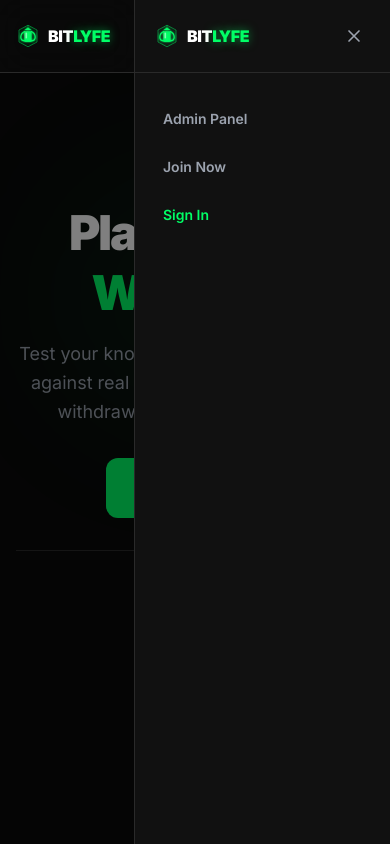
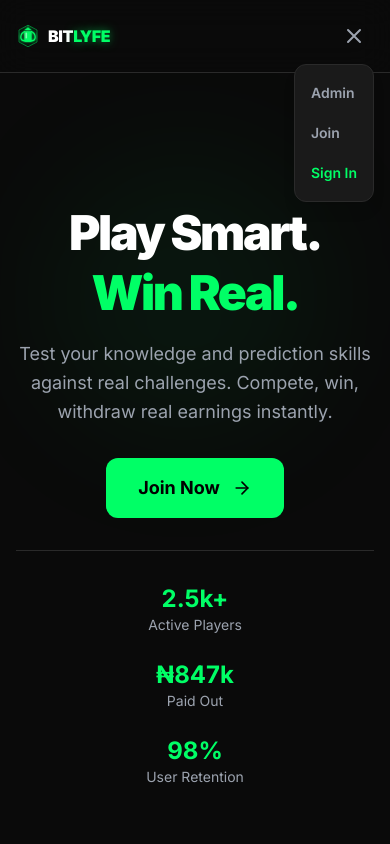
Before and after one commit to shedokedeyi558-bit/Triple-Threat-, a Next.js app: page / in a window 390 px wide. Both pictures are taken after a click on the button "Toggle menu". Shown: the top 844 px of the page. Built offline with nearby package versions, Linux system fonts and the light colour scheme; no server answers.

Commit message:
Implement compact popover mobile menu for landing page

```diff
--- a/app/page.tsx
+++ b/app/page.tsx
@@ -145,39 +145,29 @@ export default function LandingPage() {
         <>
           {/* Backdrop */}
           <div
-            className="fixed inset-0 z-40 bg-black/50 md:hidden"
+            className="fixed inset-0 z-40 md:hidden"
             onClick={() => setMobileMenuOpen(false)}
           />
-          {/* Drawer - slides in from right, fixed width */}
+          {/* Compact Popover Menu - top right corner */}
           <motion.div
-            initial={{ x: "100%" }}
-            animate={{ x: 0 }}
-            exit={{ x: "100%" }}
-            transition={{ type: "tween", duration: 0.25 }}
-            className="fixed top-0 right-0 h-full w-64 z-50 bg-[#111] border-l border-[#2A2A2A] flex flex-col md:hidden"
+            initial={{ opacity: 0, scale: 0.95, y: -10 }}
+            animate={{ opacity: 1, scale: 1, y: 0 }}
+            exit={{ opacity: 0, scale: 0.95, y: -10 }}
+            transition={{ type: "spring", duration: 0.2 }}
+            className="fixed top-16 right-4 z-50 bg-[#1A1A1A] border border-[#2A2A2A] rounded-xl py-2 md:hidden shadow-lg"
           >
-            <div className="flex items-center justify-between px-5 py-5 border-b border-[#2A2A2A]">
-              <Logo size="sm" />
-              <button onClick={() => setMobileMenuOpen(false)} className="p-1.5 rounded-lg hover:bg-[#1A1A1A] text-gray-400">
-                <svg className="w-5 h-5" fill="none" stroke="currentColor" viewBox="0 0 24 24">
-                  <path strokeLinecap="round" strokeLinejoin="round" strokeWidth={2} d="M6 18L18 6M6 6l12 12" />
-                </svg>
-              </button>
-            </div>
-            <nav className="flex-1 px-4 py-6 space-y-1">
             <Link href="/admin" onClick={() => setMobileMenuOpen(false)}
-                className="flex items-center px-3 py-3 rounded-xl text-gray-400 hover:text-white hover:bg-[#1A1A1A] text-sm font-semibold transition-colors">
-                Admin Panel
+              className="block px-4 py-2.5 text-gray-400 hover:text-white text-sm font-semibold transition-colors hover:bg-[#2A2A2A]">
+              Admin
             </Link>
             <Link href="/auth" onClick={() => setMobileMenuOpen(false)}
-                className="flex items-center px-3 py-3 rounded-xl text-gray-400 hover:text-white hover:bg-[#1A1A1A] text-sm font-semibold transition-colors">
-                Join Now
+              className="block px-4 py-2.5 text-gray-400 hover:text-white text-sm font-semibold transition-colors hover:bg-[#2A2A2A]">
+              Join
             </Link>
             <Link href="/signin" onClick={() => setMobileMenuOpen(false)}
-                className="flex items-center px-3 py-3 rounded-xl text-neon hover:bg-neon/10 text-sm font-semibold transition-colors">
+              className="block px-4 py-2.5 text-neon hover:text-neon text-sm font-semibold transition-colors hover:bg-neon/5">
               Sign In
             </Link>
-            </nav>
           </motion.div>
         </>
       )}
```
Lines whose indentation alone changed are shown as unchanged.
